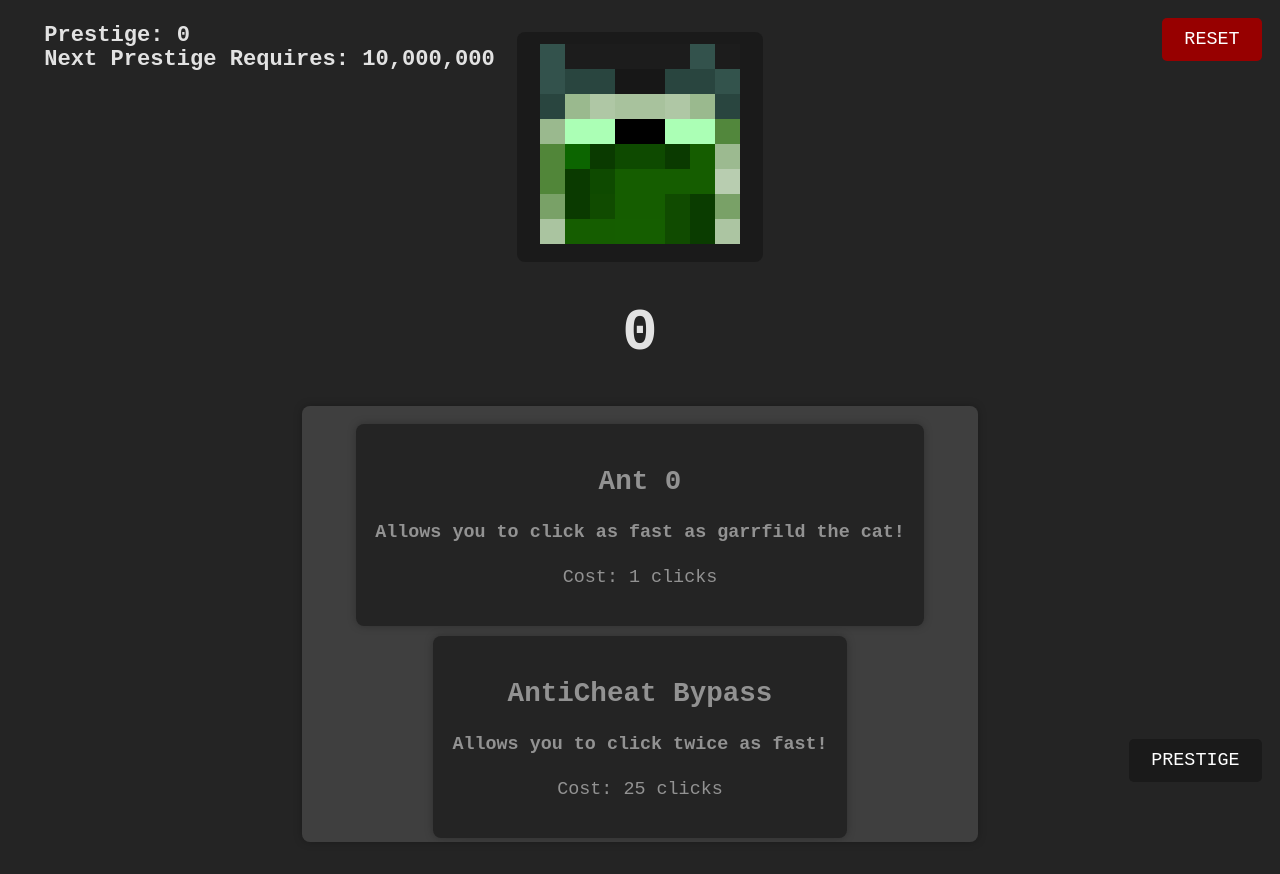
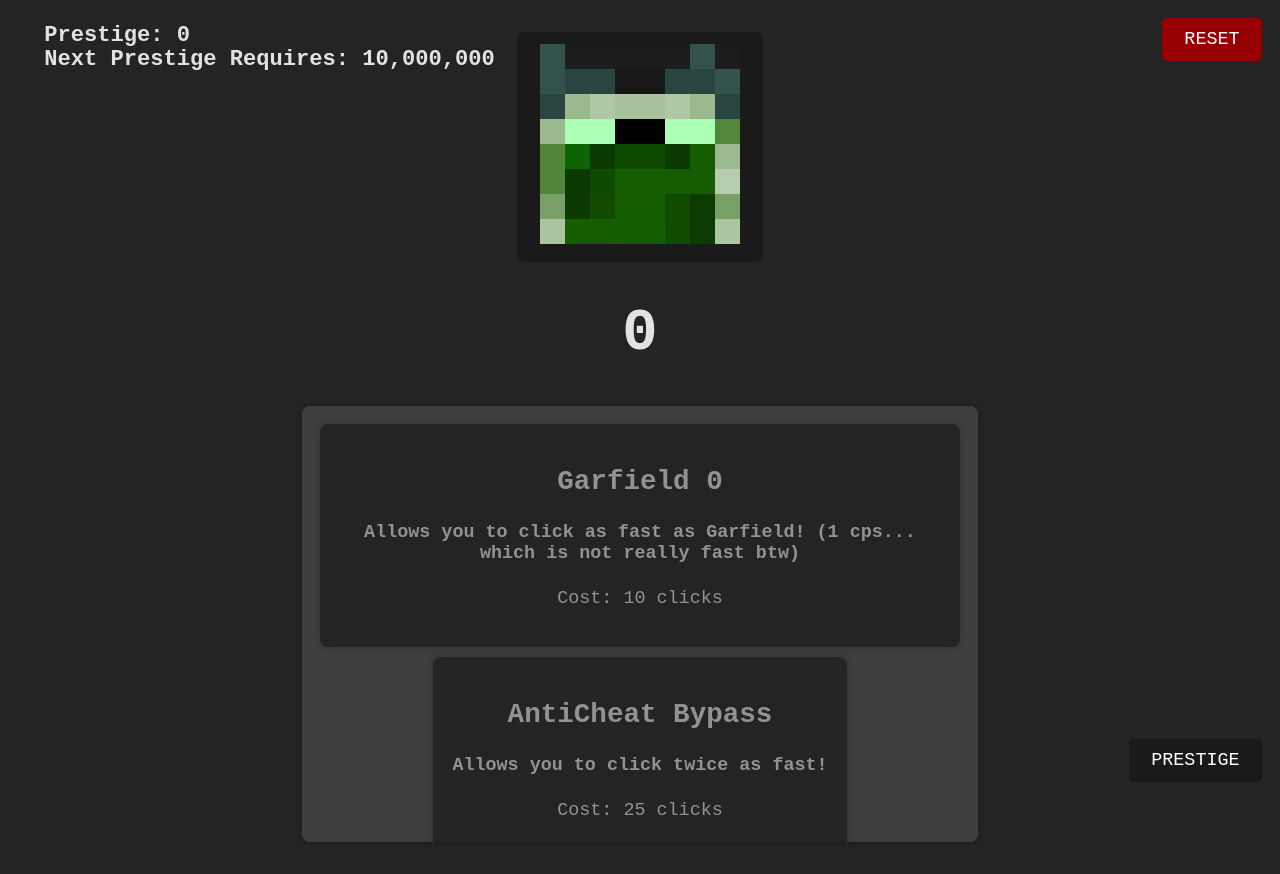
Before and after one commit to AlonHor/JonaClicker, a React (Vite) app: page / in a window 1280 px wide. Built offline with nearby package versions, Linux system fonts and the light colour scheme.

Commit message:
Change Ant to Garfield and add CPS for it.

```diff
--- a/src/App.tsx
+++ b/src/App.tsx
@@ -16,10 +16,10 @@ function App() {
   const [prestigeNeeded, setPrestigeNeeded] = useState<number>(10000000)
   const [canPrestige, setCanPrestige] = useState<boolean>(false)
   const [availableUpgrades, setAvailableUpgrades] = useState<Upgrade[]>([
-     {
-      name: 'Ant',
-      description: 'Allows you to click as fast as garrfild the cat!',
-      price: 1,
+    {
+      name: 'Garfield',
+      description: 'Allows you to click as fast as Garfield! (1 cps... which is not really fast btw)',
+      price: 10,
       perm: false,
     },
     {
@@ -159,6 +159,10 @@ function App() {
     clearInterval(interval)
     interval = setInterval(() => {
       const multiplier = prestige === 0 ? 5 : prestigeMultiplier * prestige
+      setCount(
+        (c) =>
+          c + upgrades.filter((u) => u.name === 'Garfield').length / 2 * multiplier
+      ) // 1 cps
       setCount(
         (c) =>
           c + upgrades.filter((u) => u.name === 'Grandma').length * multiplier
```
